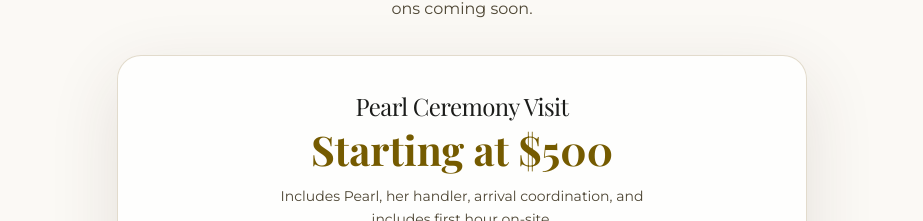
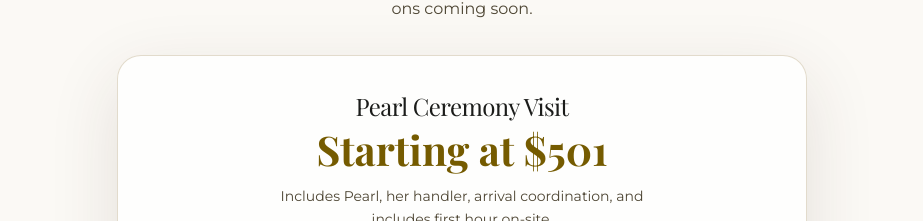
Before and after one commit to leahrose1996/gau-veda-landing, a React (Vite) app: page / in a window 1280 px wide. Shown: the part 2732-2953 px from the top of the page, without its empty margins (178-1101 px from the left). Built offline with nearby package versions, Linux system fonts and the light colour scheme.

Commit message:
Update starting price to 501

```diff
--- a/src/main.jsx
+++ b/src/main.jsx
@@ -252,7 +252,7 @@ function PricingSection({ className = '' } = {}) {
         <article className="pricing-card">
           <div className="pricing-card-head">
             <h3>Pearl Ceremony Visit</h3>
-            <strong>Starting at $500</strong>
+            <strong>Starting at $501</strong>
             <p>Includes Pearl, her handler, arrival coordination, and includes first hour on-site.</p>
           </div>
 
```
